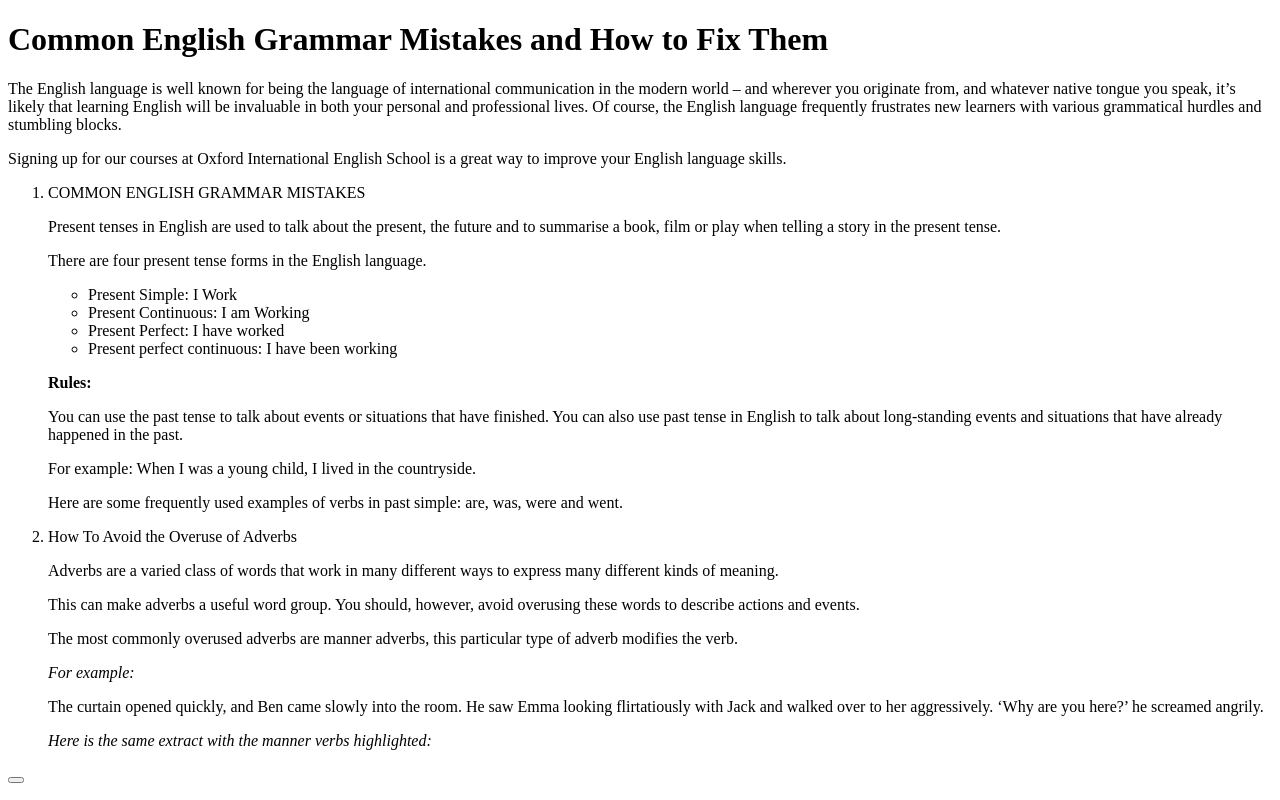
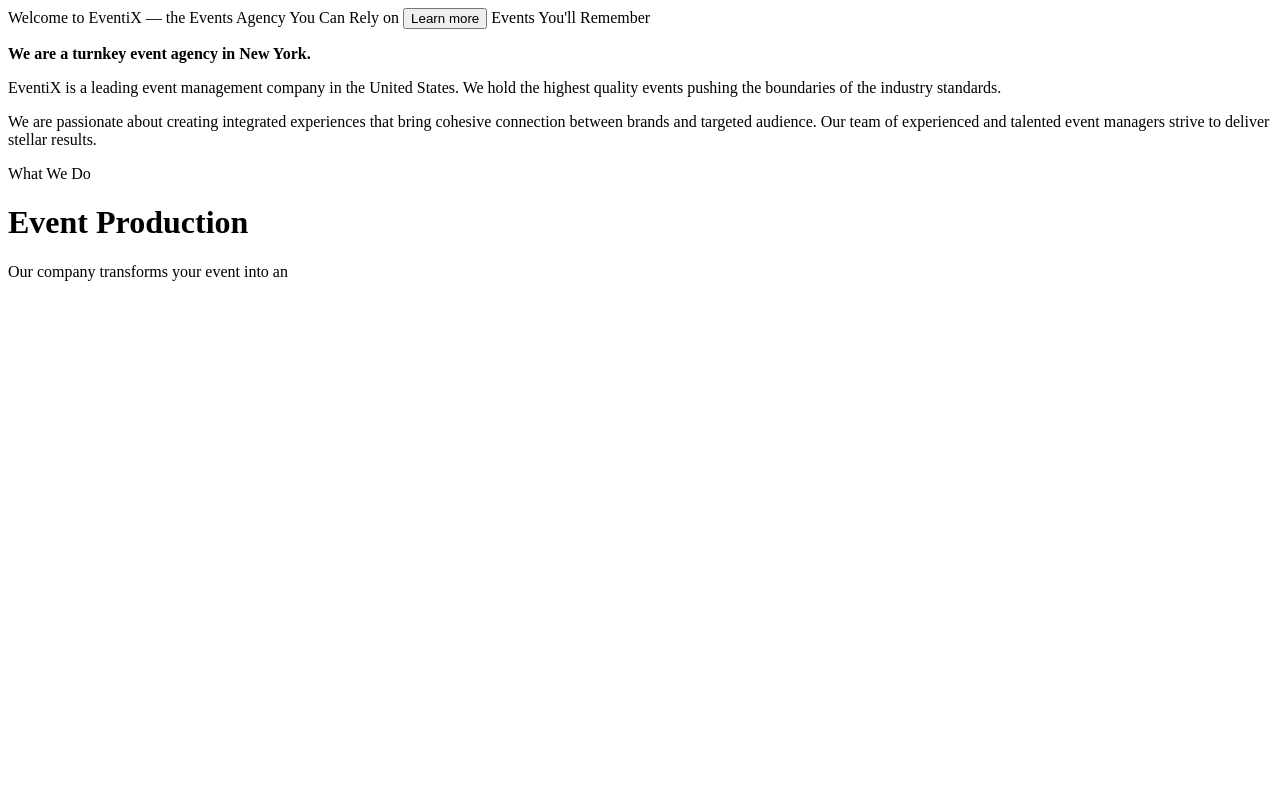
Before and after one commit to viirgess/task, a plain HTML site: page index.html in a window 1280 px wide. Drawn offline with Linux system fonts and the light colour scheme.

Commit message:
added text

```diff
--- a/index.html
+++ b/index.html
@@ -11,50 +11,19 @@
 <body>
     <header>
 
-        <h1>Common English Grammar Mistakes and How to Fix Them</h1>
-        <p>
-            The English language is well known for being the language of international communication in the modern world – and
-            wherever you originate from, and whatever native tongue you speak, it’s likely that learning English will be invaluable
-            in both your personal and professional lives. Of course, the English language frequently frustrates new learners with
-            various grammatical hurdles and stumbling blocks.
-
-        </p>
-        <p>
-            Signing up for our courses at Oxford International English School is a great way to improve your English language
-            skills.
-        </p>
+        <h>Welcome to EventiX — the Events Agenсy You Can Rely on </h>
+        <button>Learn more</button>
+        <h>Events You'll Remember</h>
+        <b><p>We are a turnkey event agency in New York.</p></b>
+        <p>EventiX is a leading event management company in the United States. We hold the highest quality events pushing the boundaries of the industry standards.</p>
+        <p>We are passionate about creating integrated experiences that bring cohesive connection between brands and targeted audience. Our team of experienced and talented event managers strive to deliver stellar results.</p>
     </header>
     <main>
-        <ol>
-            <li>COMMON ENGLISH GRAMMAR MISTAKES</li>
-            <p>Present tenses in English are used to talk about the present, the future and to summarise a book, film or play when
-            telling a story in the present tense.</p>
-            <p>There are four present tense forms in the English language.</p>
-            <ul>
-                <li>Present Simple: I Work</li>
-                <li>Present Continuous: I am Working</li>
-                <li>Present Perfect: I have worked</li>
-                <li>Present perfect continuous: I have been working</li>
-            </ul>
-            <b><p>Rules:</p></b>
-            <p>You can use the past tense to talk about events or situations that have finished. You can also use past tense in English
-            to talk about long-standing events and situations that have already happened in the past.</p>
-            <p>For example: When I was a young child, I lived in the countryside.</p>
-            <p>Here are some frequently used examples of verbs in past simple: are, was, were and went.</p>
-            <li>How To Avoid the Overuse of Adverbs</li>
-            <p>Adverbs are a varied class of words that work in many different ways to express many different kinds of meaning.</p>
+        <h>What We Do</h>
+        <h1>Event Production</h1>
+        <p>Our company transforms your event into an </p>
 
-            <p>This can make adverbs a useful word group. You should, however, avoid overusing these words to describe actions and
-            events.</p>
 
-            <p>The most commonly overused adverbs are manner adverbs, this particular type of adverb modifies the verb.</p>
-            <i><p>For example:</p></i>
-            <p>The curtain opened quickly, and Ben came slowly into the room. He saw Emma looking flirtatiously with Jack and walked
-            over to her aggressively. ‘Why are you here?’ he screamed angrily.</p>
-            <i><p>Here is the same extract with the manner verbs highlighted:</p></i>
-
-            </ol>
-            <button
 
      </main>
     <footer>
```
Also changed, not shown: mistake.png (deleted).
